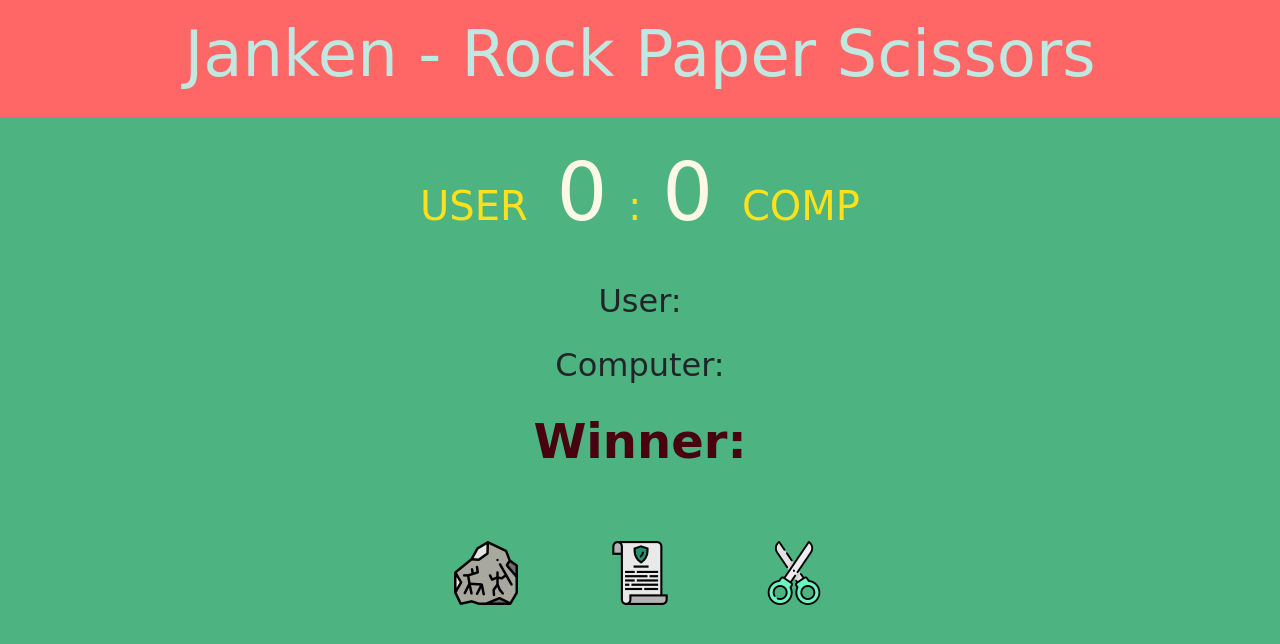
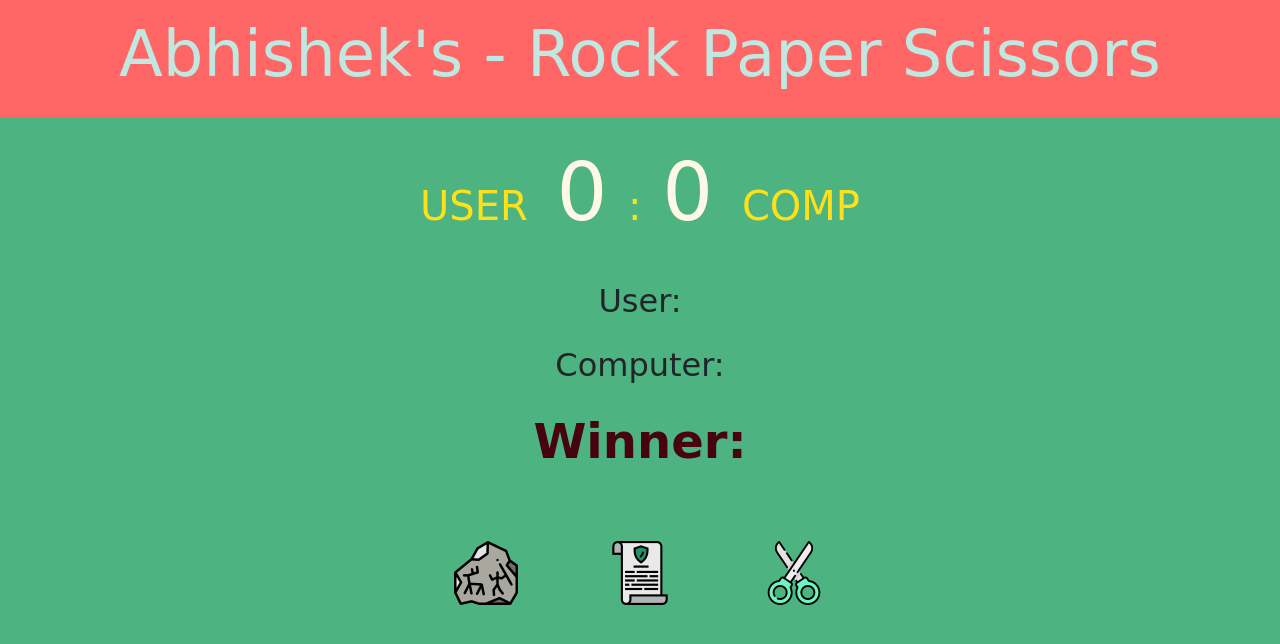
Before and after one commit to Abhishek7487/JS-Rock-Paper-Scissor-Game, a plain HTML site: page index.html in a window 1280 px wide. Drawn offline with nearby package versions, Linux system fonts and the light colour scheme; a web font is replaced by a local one.

Commit message:
Updated Name of the game

```diff
--- a/index.html
+++ b/index.html
@@ -22,11 +22,11 @@
     />
     <link rel="stylesheet" href="css/style.css" />
     <link rel="shortcut icon" href="Images/favicon.png" type="image/png" />
-    <title>Janken - Rock Paper Scissor</title>
+    <title>Abhishek's - Rock Paper Scissor</title>
   </head>
   <body>
     <header>
-      <h1>Janken - Rock Paper Scissors</h1>
+      <h1>Abhishek's - Rock Paper Scissors</h1>
     </header>
     <main>
       <div class="score-board">
```
